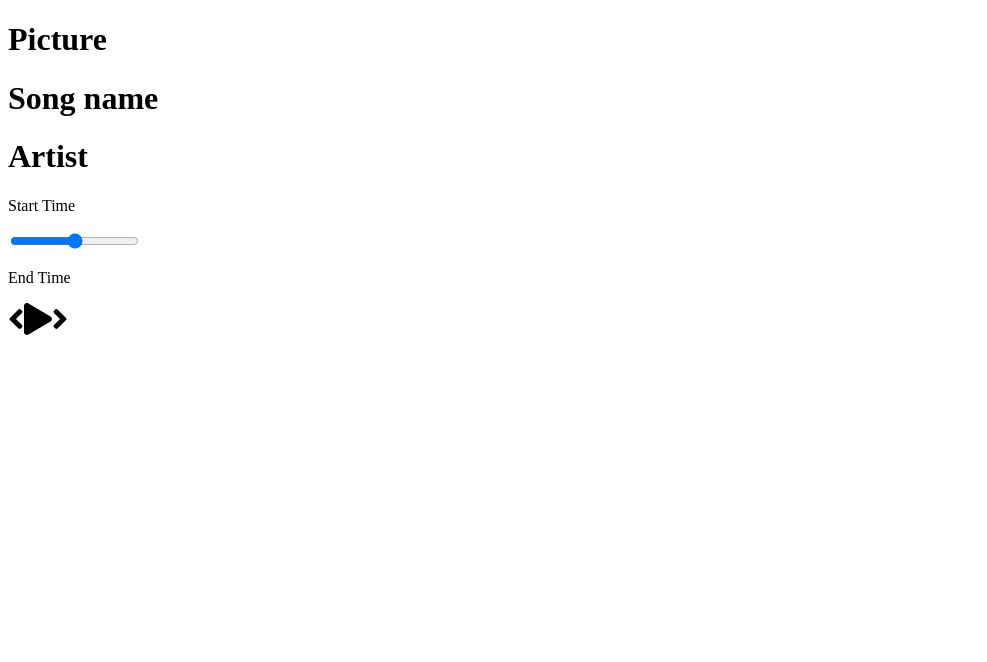
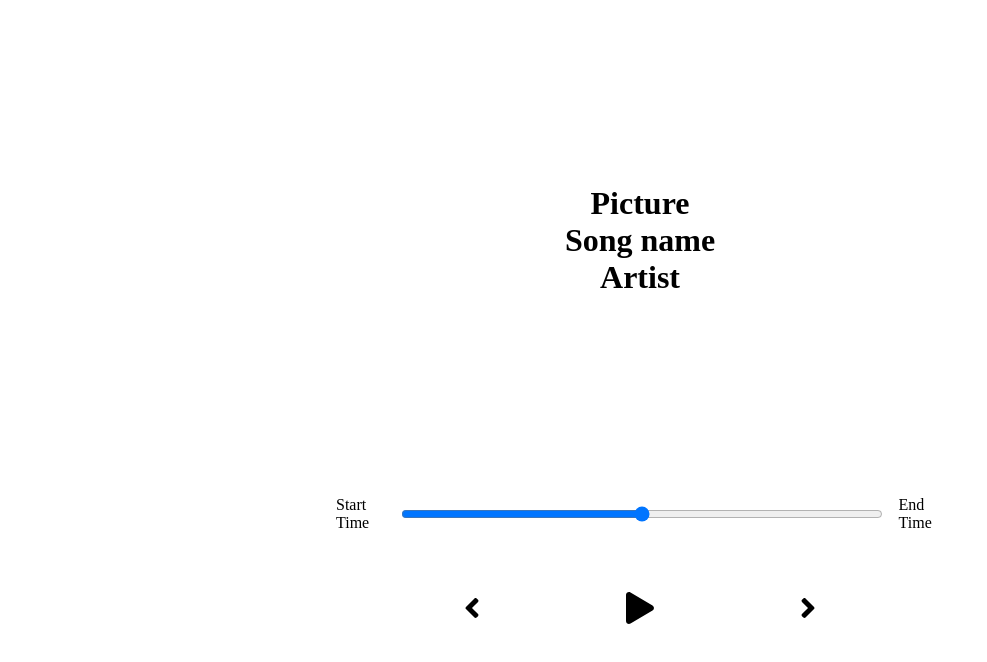
Before and after one commit to ajinkyajagdale21/music-player, a React (Create React App) app in the folder react-player/: page / in a window 1280 px wide. Shown: the top 662 px of the page, without its empty margins (0-987 px from the left). Built offline with nearby package versions, Linux system fonts and the light colour scheme.

Commit message:
update:styling

```diff
--- a/react-player/package.json
+++ b/react-player/package.json
@@ -9,7 +9,7 @@
     "@testing-library/jest-dom": "^5.11.6",
     "@testing-library/react": "^11.2.2",
     "@testing-library/user-event": "^12.6.0",
-    "node-sass": "^5.0.0",
+    "node-sass": "^4.14.1",
     "react": "^17.0.1",
     "react-dom": "^17.0.1",
     "react-scripts": "4.0.1",
--- a/react-player/src/App.js
+++ b/react-player/src/App.js
@@ -1,4 +1,5 @@
 import React from 'react';
+import './styles/app.scss';
 import Player from './components/player';
 import Song from './components/song';
 
--- /dev/null
+++ b/react-player/src/styles/_player.scss
@@ -0,0 +1,29 @@
+.player {
+  min-height: 20vh;
+  display: flex;
+  flex-direction: column;
+  align-items: center;
+  justify-content: space-between;
+}
+.time-control {
+  width: 50%;
+  display: flex;
+  input {
+    width: 100%;
+    padding: 1rem 2rem;
+  }
+  p {
+    padding: 1rem;
+  }
+}
+
+.play-control {
+  display: flex;
+  justify-content: space-between;
+  align-items: center;
+  padding: 1rem;
+  width: 30%;
+  svg {
+    cursor: pointer;
+  }
+}
--- /dev/null
+++ b/react-player/src/styles/_song.scss
@@ -0,0 +1,7 @@
+.song-container {
+  min-height: 60vh;
+  display: flex;
+  flex-direction: column;
+  align-items: center;
+  justify-content: center;
+}
--- a/react-player/src/styles/app.scss
+++ b/react-player/src/styles/app.scss
@@ -3,3 +3,5 @@
   padding: 0;
   box-sizing: border-box;
 }
+@import "./song";
+@import "./player";
```
Also changed, not shown: 2 other files (tests, documents, lock files or other folders).
